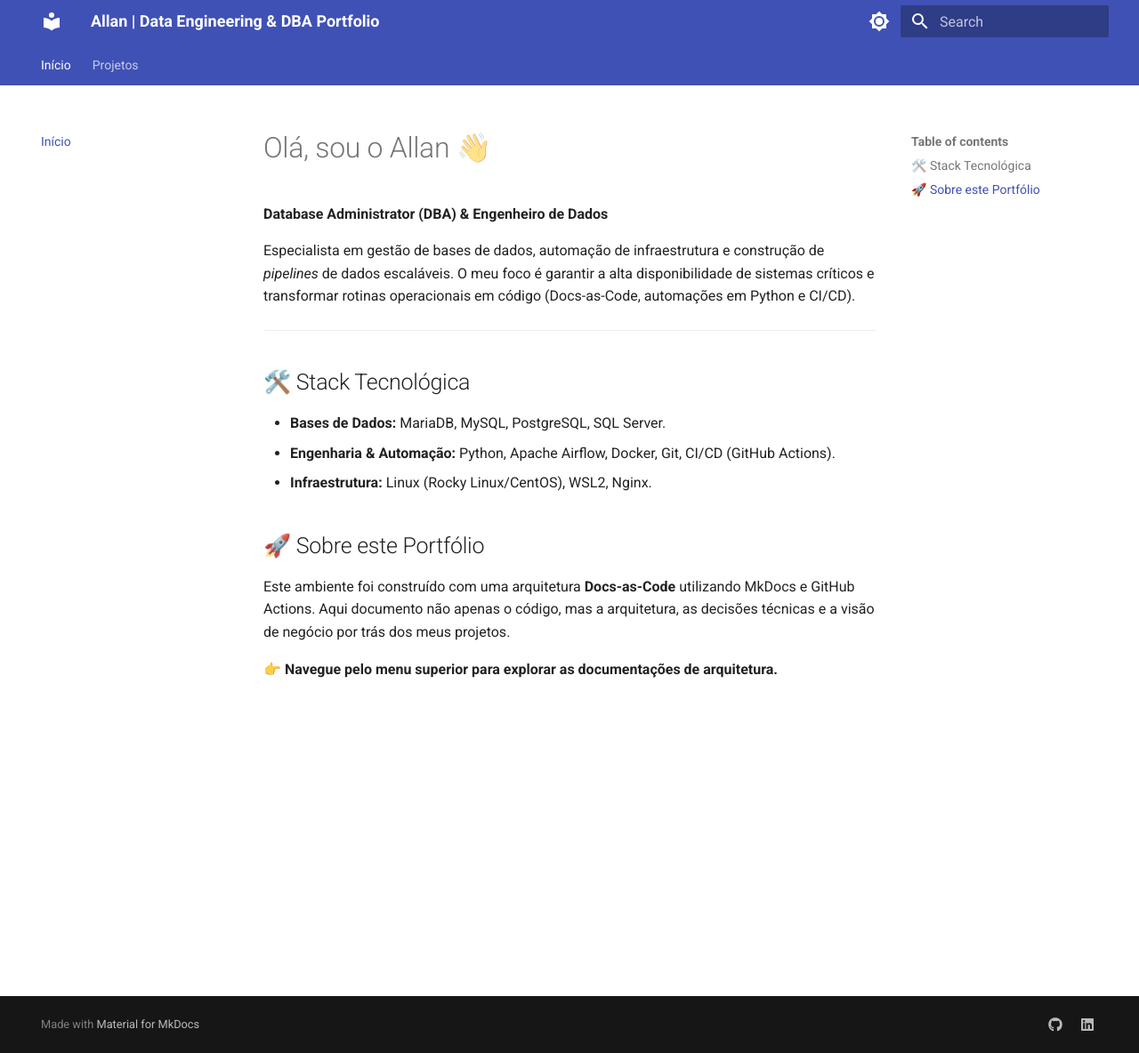
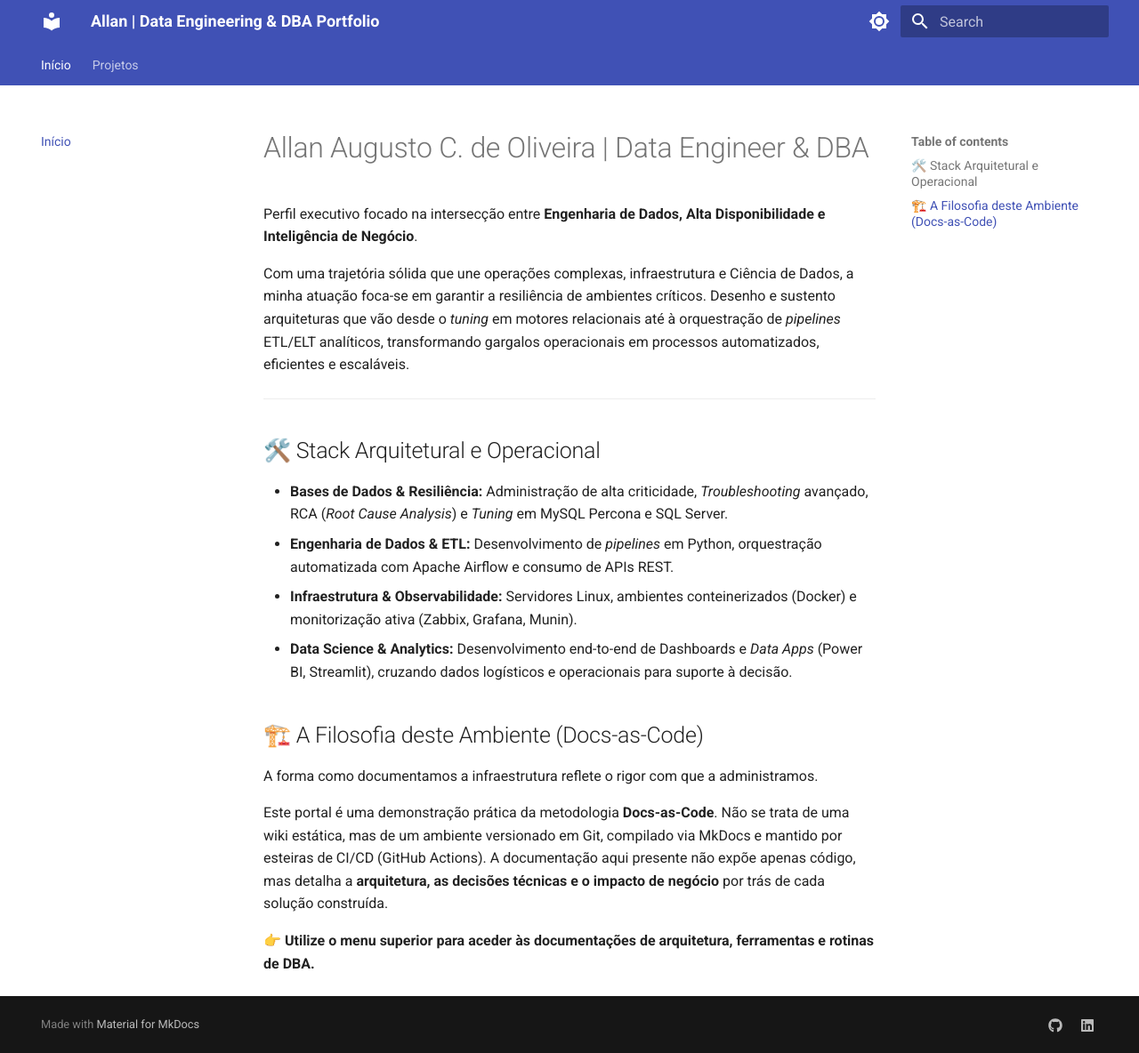
Before and after one commit to Allanao88/portfolio-docs, an MkDocs documentation site: the page built from docs/index.md, in a window 1280 px wide and 1184 px high. Shown: the whole window at 89% size. Built offline with MkDocs 1.6.1 and Material for MkDocs 9.7.7, drawn with Linux system fonts in a browser that asks for light colours.

Commit message:
Update index.md
atualizacao de skills

```diff
--- a/docs/index.md
+++ b/docs/index.md
@@ -1,19 +1,22 @@
-# Olá, sou o Allan 👋
+# Allan Augusto C. de Oliveira | Data Engineer & DBA
 
-**Database Administrator (DBA) & Engenheiro de Dados**
+Perfil executivo focado na intersecção entre **Engenharia de Dados, Alta Disponibilidade e Inteligência de Negócio**.
 
-Especialista em gestão de bases de dados, automação de infraestrutura e construção de *pipelines* de dados escaláveis. O meu foco é garantir a alta disponibilidade de sistemas críticos e transformar rotinas operacionais em código (Docs-as-Code, automações em Python e CI/CD).
+Com uma trajetória sólida que une operações complexas, infraestrutura e Ciência de Dados, a minha atuação foca-se em garantir a resiliência de ambientes críticos. Desenho e sustento arquiteturas que vão desde o *tuning* em motores relacionais até à orquestração de *pipelines* ETL/ELT analíticos, transformando gargalos operacionais em processos automatizados, eficientes e escaláveis.
 
 ---
 
-## 🛠️ Stack Tecnológica
+## 🛠️ Stack Arquitetural e Operacional
 
-* **Bases de Dados:** MariaDB, MySQL, PostgreSQL, SQL Server.
-* **Engenharia & Automação:** Python, Apache Airflow, Docker, Git, CI/CD (GitHub Actions).
-* **Infraestrutura:** Linux (Rocky Linux/CentOS), WSL2, Nginx.
+* **Bases de Dados & Resiliência:** Administração de alta criticidade, *Troubleshooting* avançado, RCA (*Root Cause Analysis*) e *Tuning* em MySQL Percona e SQL Server.
+* **Engenharia de Dados & ETL:** Desenvolvimento de *pipelines* em Python, orquestração automatizada com Apache Airflow e consumo de APIs REST.
+* **Infraestrutura & Observabilidade:** Servidores Linux, ambientes conteinerizados (Docker) e monitorização ativa (Zabbix, Grafana, Munin).
+* **Data Science & Analytics:** Desenvolvimento end-to-end de Dashboards e *Data Apps* (Power BI, Streamlit), cruzando dados logísticos e operacionais para suporte à decisão.
 
-## 🚀 Sobre este Portfólio
+## 🏗️ A Filosofia deste Ambiente (Docs-as-Code)
 
-Este ambiente foi construído com uma arquitetura **Docs-as-Code** utilizando MkDocs e GitHub Actions. Aqui documento não apenas o código, mas a arquitetura, as decisões técnicas e a visão de negócio por trás dos meus projetos.
+A forma como documentamos a infraestrutura reflete o rigor com que a administramos.
 
-👉 **Navegue pelo menu superior para explorar as documentações de arquitetura.**
+Este portal é uma demonstração prática da metodologia **Docs-as-Code**. Não se trata de uma wiki estática, mas de um ambiente versionado em Git, compilado via MkDocs e mantido por esteiras de CI/CD (GitHub Actions). A documentação aqui presente não expõe apenas código, mas detalha a **arquitetura, as decisões técnicas e o impacto de negócio** por trás de cada solução construída.
+
+👉 **Utilize o menu superior para aceder às documentações de arquitetura, ferramentas e rotinas de DBA.**
```
